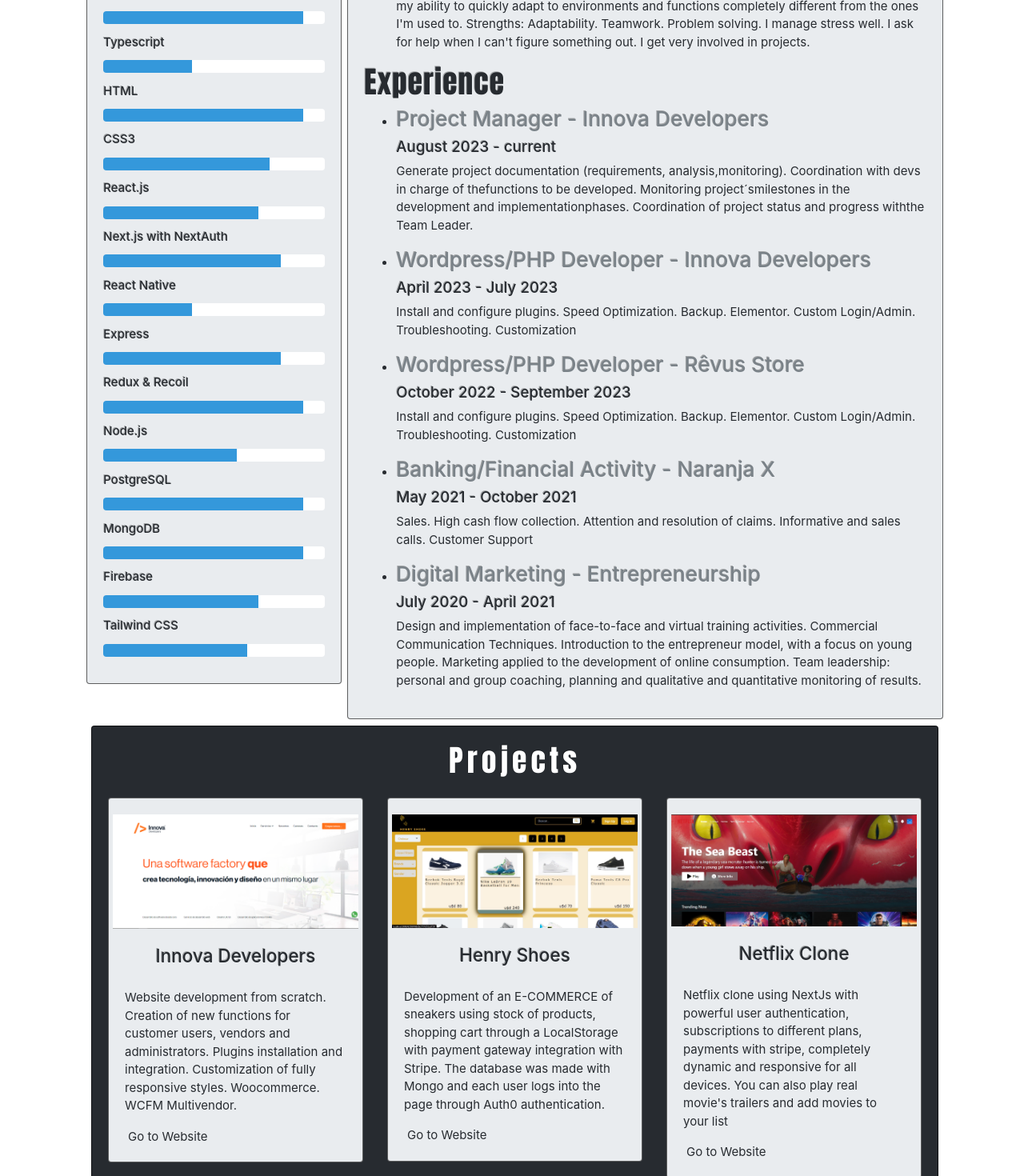
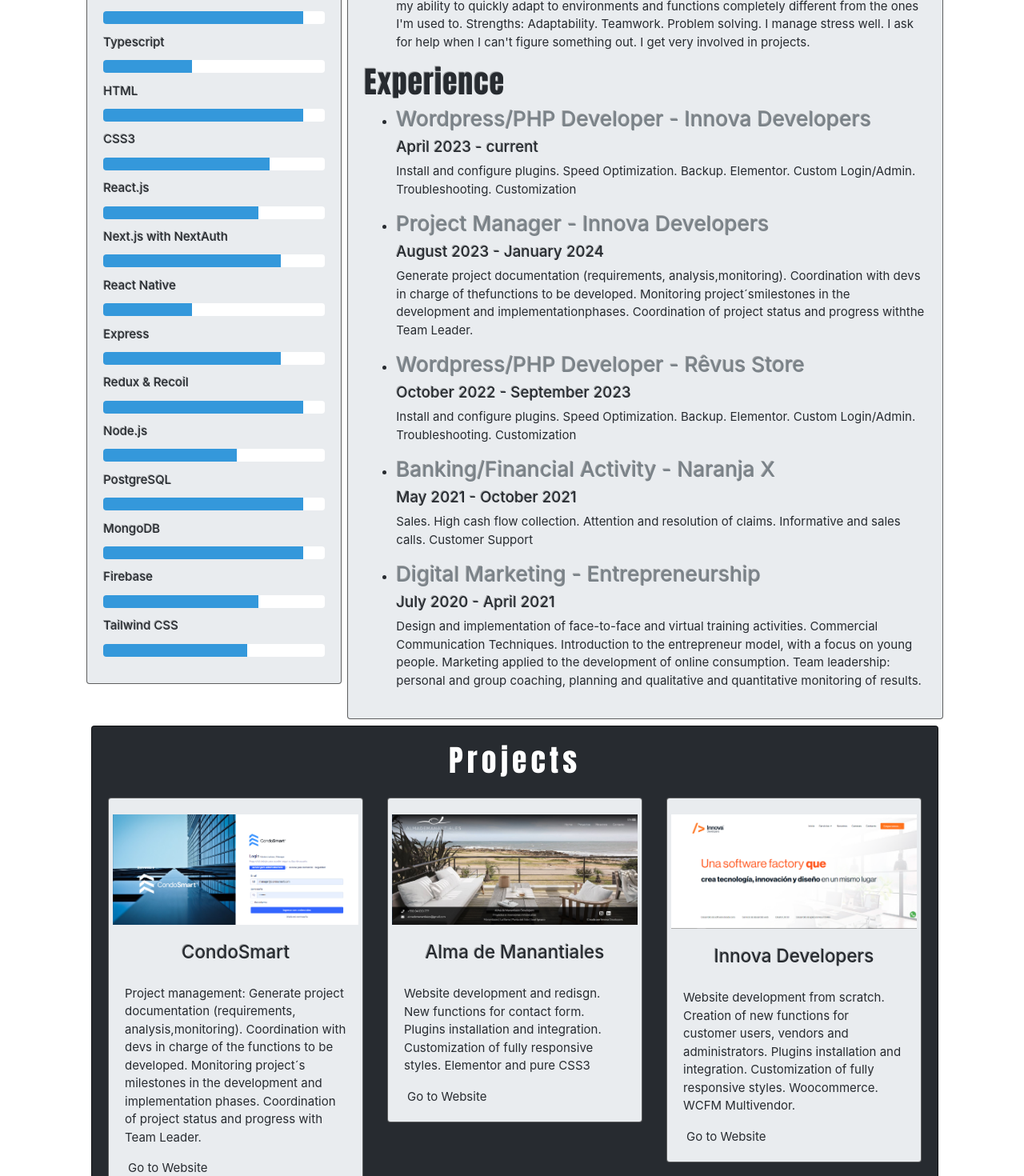
Before and after one commit to JuanmaGre/nextjs-blog-portfolio, a Next.js app: page / in a window 1280 px wide. Shown: the part 580-2050 px from the top of the page at 80% size. Built offline with nearby package versions, Linux system fonts and the light colour scheme; a small style sheet from the web is missing.

Commit message:
cambios de experiencias 18-4-24

```diff
--- a/profile.js
+++ b/profile.js
@@ -5,7 +5,7 @@
     },
     {
         skill: 'PHP',
-        percentage: 70
+        percentage: 90
     },
     {
         skill: 'Wordpress',
@@ -67,15 +67,15 @@
 
 export const experiences = [
     {
+        title: 'Wordpress/PHP Developer - Innova Developers',
+        description: "Install and configure plugins. Speed Optimization. Backup. Elementor. Custom Login/Admin. Troubleshooting. Customization",
+        from: 'April 2023',
+    },
+    {
         title: 'Project Manager - Innova Developers',
         description: "Generate project documentation (requirements, analysis,monitoring). Coordination with devs in charge of thefunctions to be developed. Monitoring project´smilestones in the development and implementationphases. Coordination of project status and progress withthe Team Leader.",
         from: 'August 2023',
-    },
-    {
-        title: 'Wordpress/PHP Developer - Innova Developers',
-        description: "Install and configure plugins. Speed Optimization. Backup. Elementor. Custom Login/Admin. Troubleshooting. Customization",
-        from: 'April 2023',
-        to: 'July 2023'
+        to: 'January 2024'
     },
     {
         title: 'Wordpress/PHP Developer - Rêvus Store',
@@ -98,6 +98,22 @@
 ]
 
 export const projects = [
+    {
+        name: "CondoSmart",
+        description: "Project management: Generate project documentation (requirements, analysis,monitoring). Coordination with devs in charge of the functions to be developed. Monitoring project´s milestones in the development and implementation phases. Coordination of project status and progress with Team Leader.",
+        image: "condo.png",
+        from: "August 2023",
+        to: "January 2024",
+        mainURL: 'https://app.condosmart.me'
+    },
+    {
+        name: "Alma de Manantiales",
+        description: "Website development and redisgn. New functions for contact form. Plugins installation and integration. Customization of fully responsive styles. Elementor and pure CSS3",
+        image: "almademanantiales.jpg",
+        from: "August 2023",
+        to: "September 2023",
+        mainURL: 'https://almademanantiales.com'
+    },
     {
         name: "Innova Developers",
         description: "Website development from scratch. Creation of new functions for customer users, vendors and administrators. Plugins installation and integration. Customization of fully responsive styles. Woocommerce. WCFM Multivendor.",
@@ -138,7 +154,7 @@
         to: "",
         mainURL: 'https://jmg-portfolio-two.vercel.app/'
     },
-    {
+    /*{
         name: "Twitter Clone",
         description: "Twitter clone using NextJs as main framework and Firebase to manage de database. User authentications at login are with NextAuth. I used Recoil as state management and TailwindCSS for the styles. You can post with images and emojis. Also, comment on other posts.",
         image: "twitter.jpg",
@@ -153,15 +169,7 @@
         from: "January 2022",
         to: "February 2022",
         mainURL: '/projects'
-    },
-    // {
-    //     name: "Henry Shoes",
-    //     description: "Development of an E-COMMERCE of sneakers using stock of products, shopping cart through a LocalStorage with payment gateway integration with Stripe. The database was made with Mongo and each user logs into the page through Auth0 authentication.",
-    //     image: "home 1.jpg",
-    //     from: "February 2022",
-    //     to: "March 2022",
-    //     mainURL: '/projects'
-    // },
+    },*/
 ]
 
 export const posts = [
```
Also changed, not shown: public/almademanantiales.jpg (added), public/condo.png (added).
